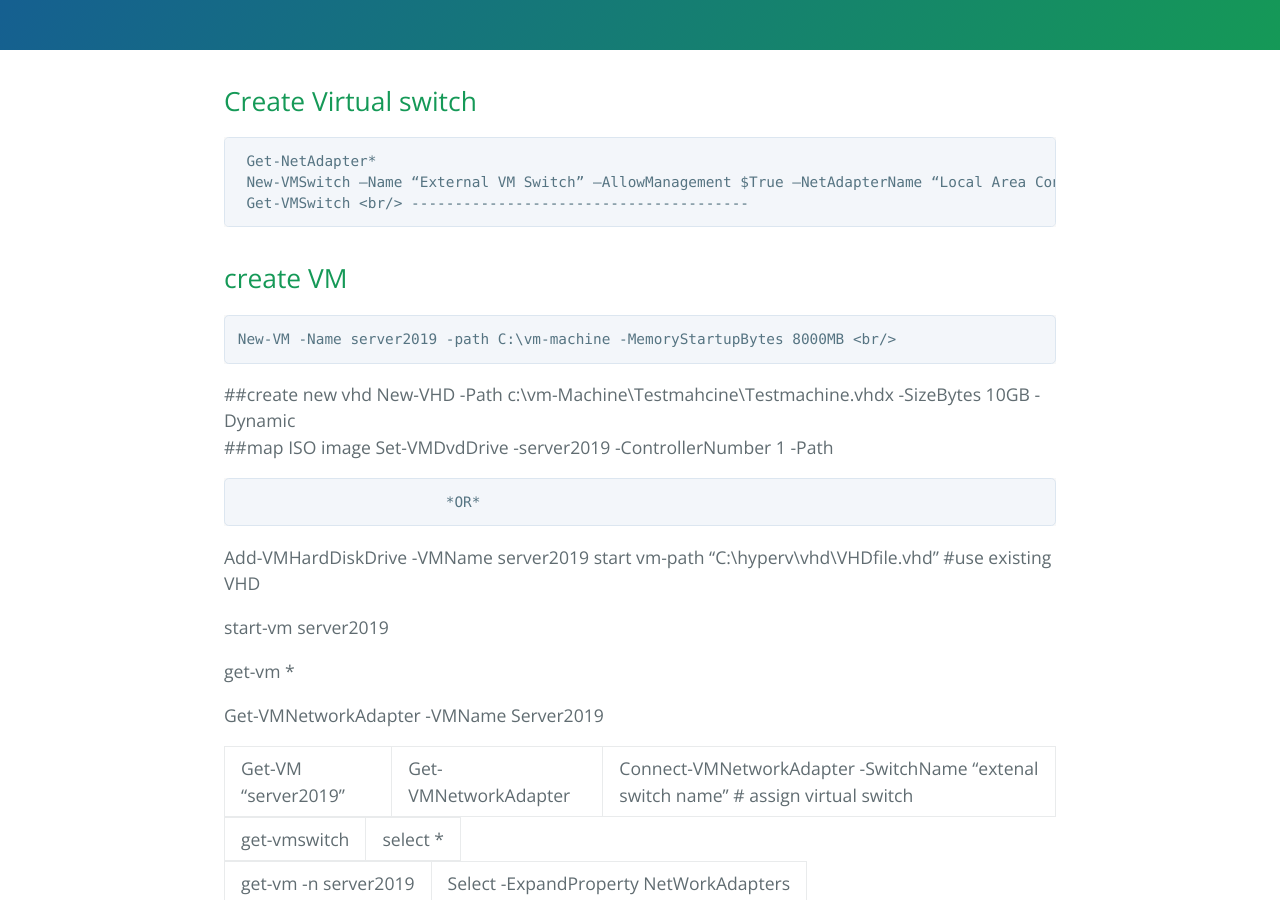
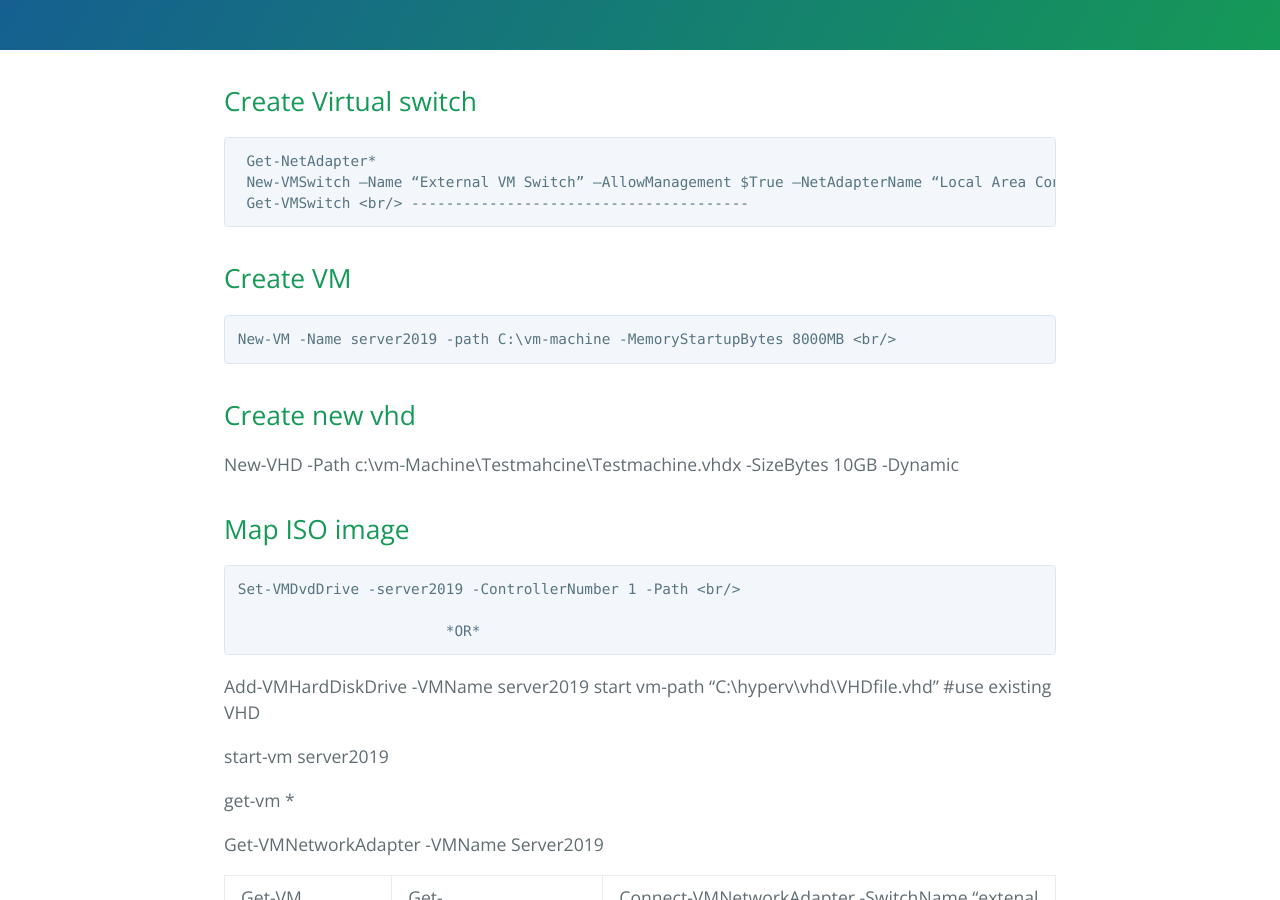
Before and after one commit to Spiralman1/spiralman1.github.io, a Jekyll site: the page built from another-page.md, in a window 1280 px wide and 900 px high, scrolled down 333 px. Built offline with Jekyll 4.4.1, drawn with Linux system fonts in a browser that asks for light colours.

```diff
--- a/another-page.md
+++ b/another-page.md
@@ -12,13 +12,13 @@ description: This is just another page
 	 Get-VMSwitch <br/>
 ---------------------------------------
 
-## create VM
+## Create VM
 
 	New-VM -Name server2019 -path C:\vm-machine -MemoryStartupBytes 8000MB <br/>
 
-##create new vhd
+## Create new vhd
  	New-VHD -Path c:\vm-Machine\Testmahcine\Testmachine.vhdx -SizeBytes 10GB -Dynamic <br/>
-##map ISO image
+## Map ISO image
 	Set-VMDvdDrive -server2019 -ControllerNumber 1 -Path <br/>
 
 				*OR*
```
